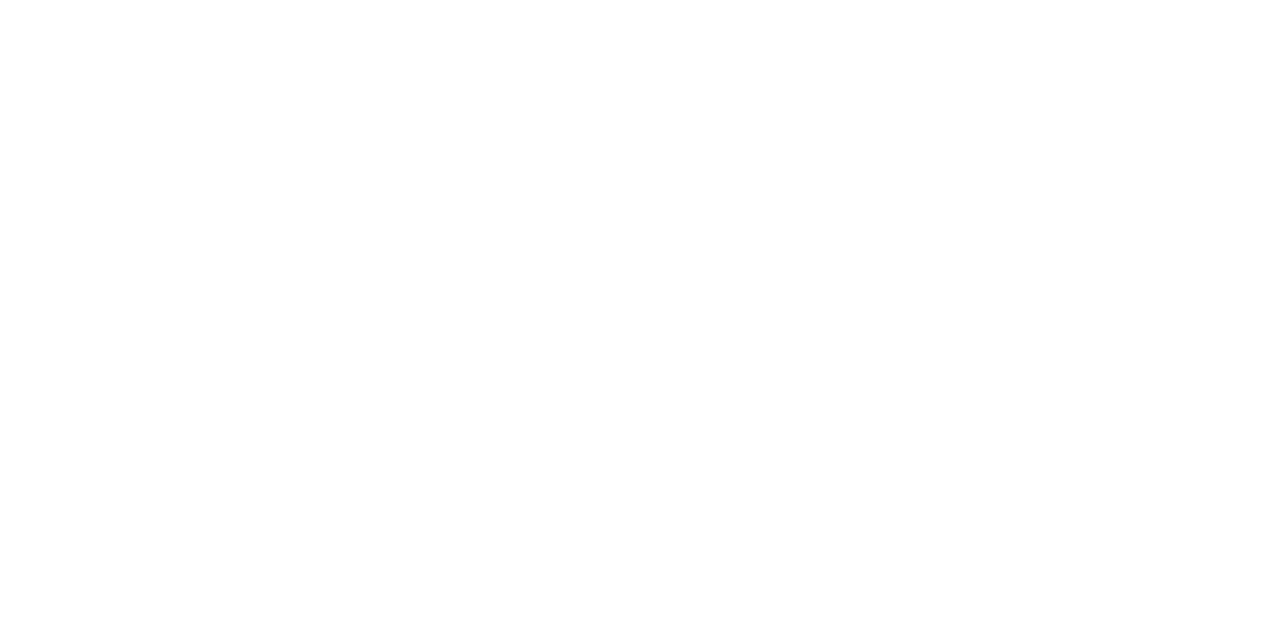
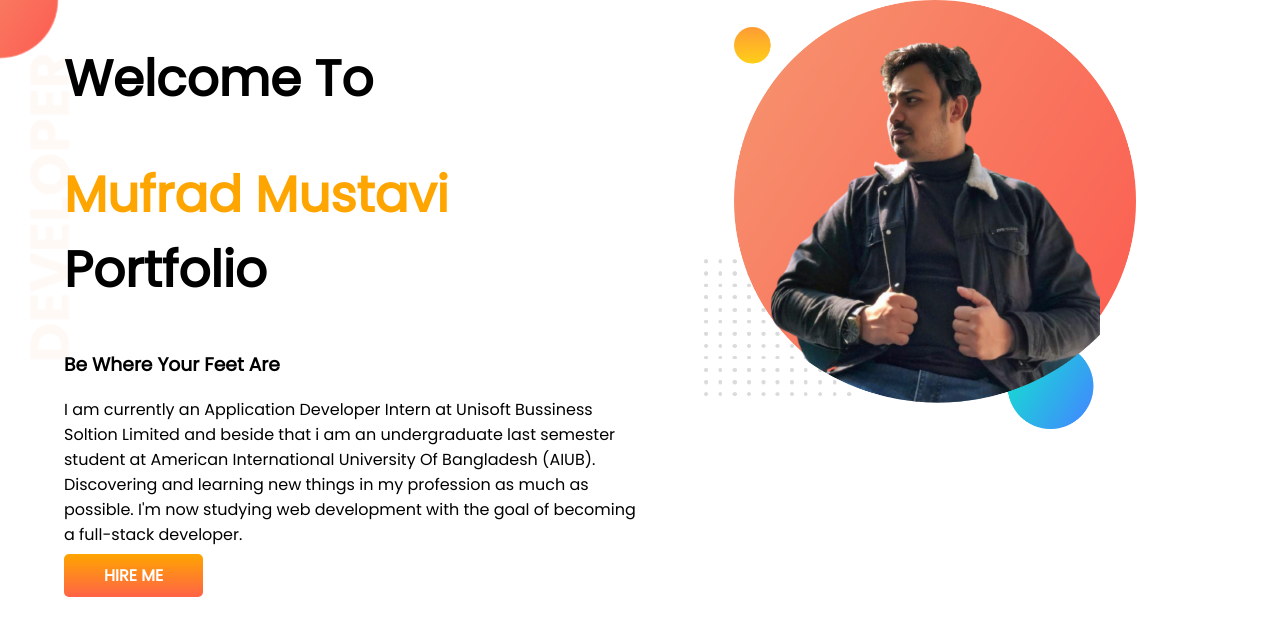
Before and after one commit to mufrad12/Mufrad-portfolio, a plain HTML site: page index.html in a window 1280 px wide. Drawn offline with Linux system fonts and the light colour scheme.

Commit message:
half done

```diff
--- a/index.html
+++ b/index.html
@@ -5,9 +5,29 @@
     <meta http-equiv="X-UA-Compatible" content="IE=edge">
     <meta name="viewport" content="width=device-width, initial-scale=1.0">
     <title>Mufrad Portfolio</title>
+    <link rel="preconnect" href="https://fonts.googleapis.com">
+    <link rel="preconnect" href="https://fonts.gstatic.com" crossorigin>
+    <link href="https://fonts.googleapis.com/css2?family=Poppins&display=swap" rel="stylesheet">
     <link rel="stylesheet" href="style.css">
 </head>
 <body>
+    <section class="top-banner">
+        <div class="half-width">
+            <h1>Welcome To</h1>
+            <h1 ><span class="orange-color">Mufrad Mustavi</span> Portfolio</h1>
+            <h3>Be Where Your Feet Are</h3>
+            <p>I am currently an Application Developer Intern at Unisoft Bussiness Soltion Limited and beside that i am an undergraduate last semester student at American International University Of Bangladesh (AIUB). Discovering and learning new things in my profession as much as possible. I'm now studying web development with the goal of becoming a full-stack developer.</p>
+
+            <a class="link-button" target="_blank" href="https://www.linkedin.com/in/mufrad-mustavi-1b44b478/">HIRE ME</a>
+        </div>
+
+
+
+    <div class="half-width">
+            <img src="images/mufrad.png" alt="" srcset="">
+        </div>
+    </section>
+
 
 </body>
 </html>
--- a/style.css
+++ b/style.css
@@ -0,0 +1,33 @@
+body{
+    font-family: 'Poppins', sans-serif;
+    margin: 0;
+}
+h1{
+    font-size: 50px;
+}
+.orange-color{
+    color: orange;
+}
+section{
+    display: flex;
+}
+.half-width{
+    width: 50%;
+    padding-left: 5%;
+}
+
+.half-width img{
+    width:75%;
+}
+.link-button{
+    text-decoration: none;
+    background-image: linear-gradient(orange,tomato);
+    padding: 10px 40px;
+    border-radius: 5px;
+    color: white;
+    font-weight: bold;
+}
+.top-banner{
+    background-image: url(images/top-banner.png);
+    background-repeat: no-repeat;
+}
```
Also changed, not shown: images/dream-bg.png (added), images/exp-bg.png (added), images/mufrad.png (added), images/my-bg.png (added), images/my-bg2.png (added), images/top-banner.png (added).
